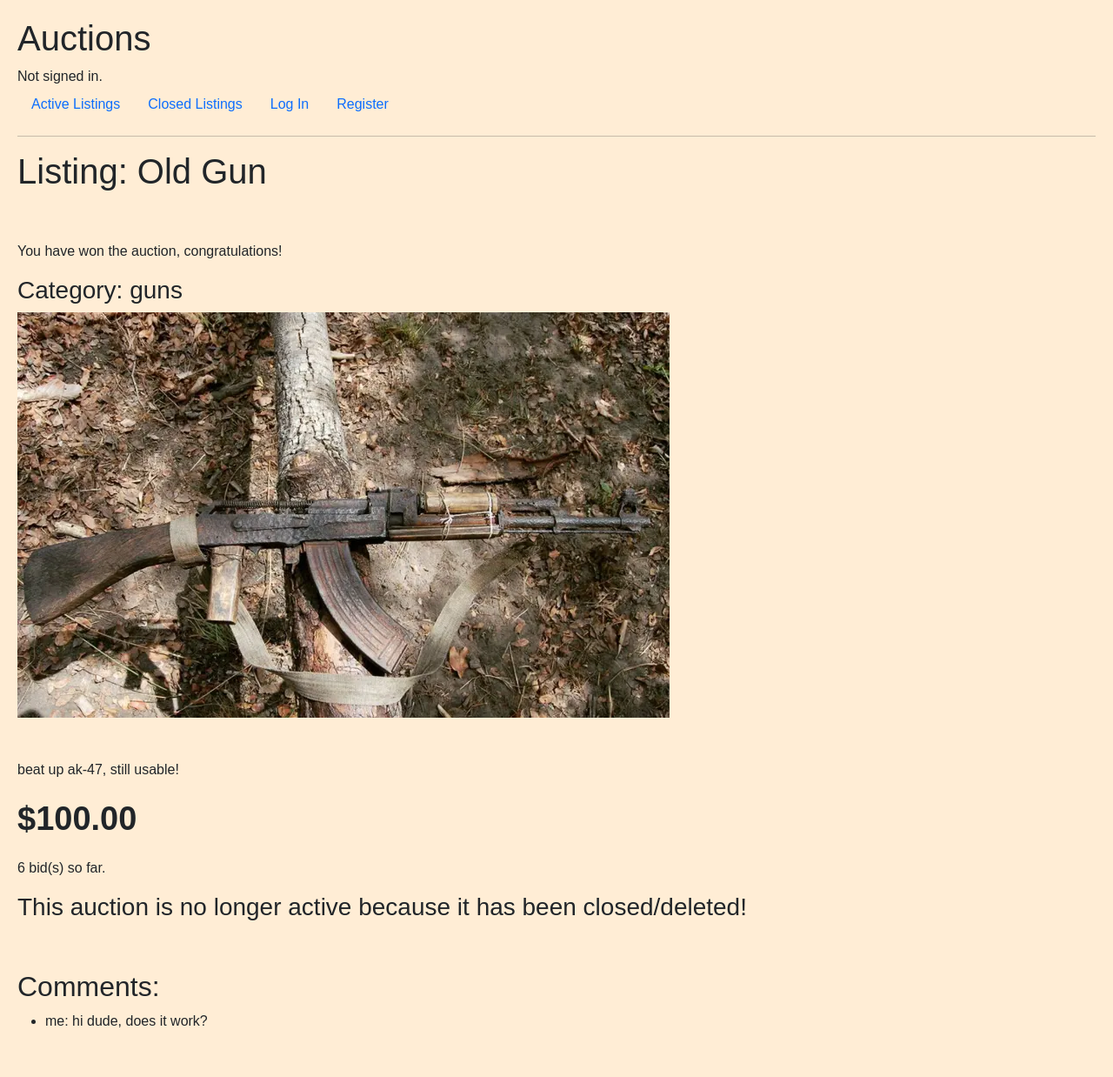
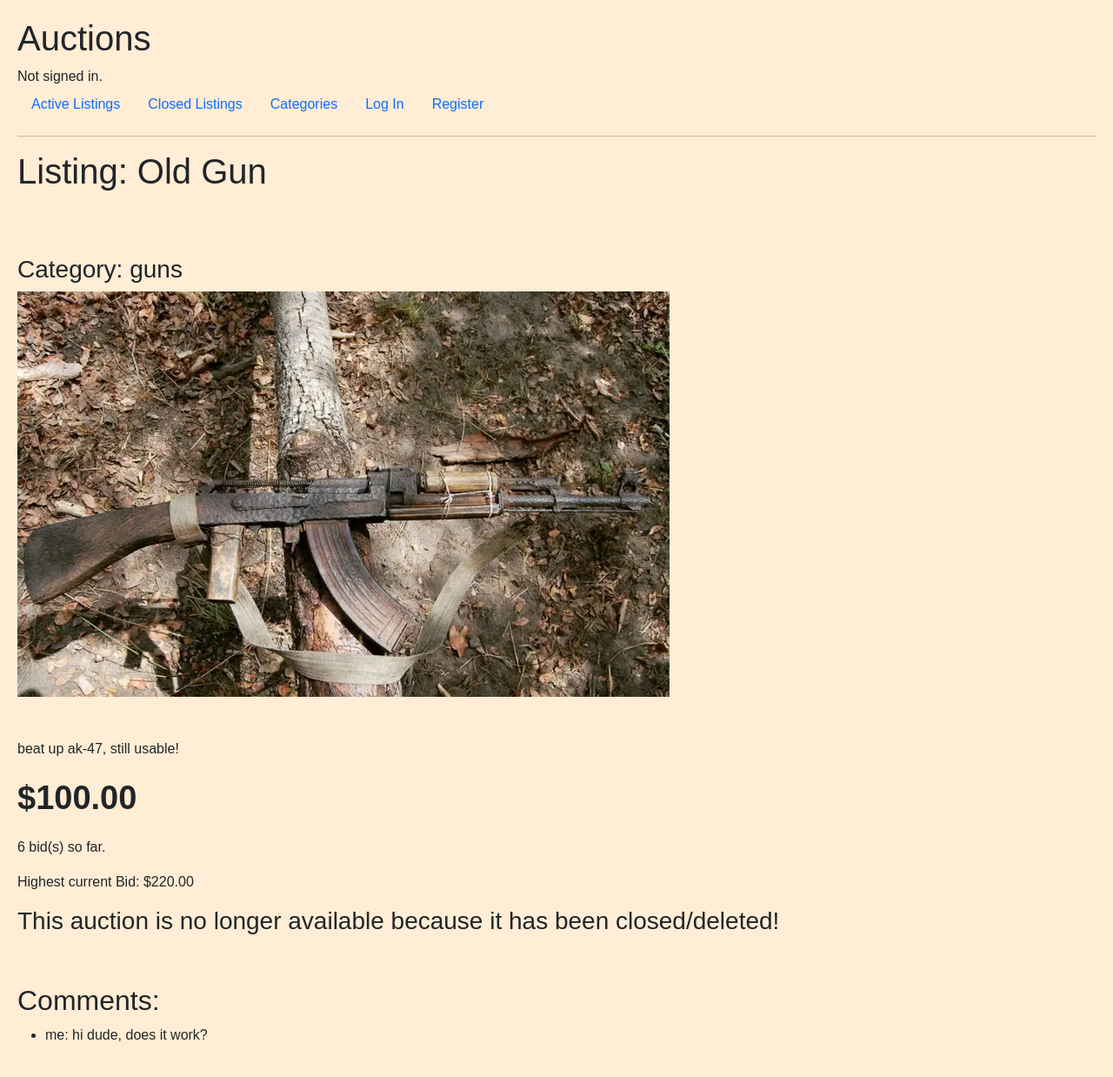
Before and after one commit to MaxK9999/commerce, a Django app: page /listing/18 in a window 1280 px wide. Shown: the whole page at 87% size. Before the commit the page ends 1181 px from the top, so only its background shows below. Run offline with Django 3.2, Linux system fonts and the light colour scheme; data comes from the database, SQL or seed files in the repository; both versions use the stored data as it was after the commit.

Commit message:
Closed listings finished, categories needs populating

```diff
--- a/auctions/models.py
+++ b/auctions/models.py
@@ -1,5 +1,6 @@
 from django.contrib.auth.models import AbstractUser
 from django.db import models
+from django.db.models import Max
 from django.utils import timezone
 
 
--- /dev/null
+++ b/auctions/templates/auctions/categories.html
@@ -0,0 +1,5 @@
+{% extends 'auctions/layout.html' %}
+
+{% block body %}
+    <h3>Categories</h3>
+{% endblock  %}
--- a/auctions/templates/auctions/layout.html
+++ b/auctions/templates/auctions/layout.html
@@ -24,6 +24,9 @@
             <li class="nav-item">
                 <a href="{% url 'previous_auctions' %}" class="nav-link">Closed Listings</a>
             </li>
+            <li class="nav-item">
+                <a href="{% url 'categories' %}" class="nav-link">Categories</a>
+            </li>
             {% if user.is_authenticated %}
                 <li class="nav-item">
                     <a href="{% url 'watchlist_page' %}" class="nav-link">Watchlist ({{ watchlisted_auctions.count }})</a>
--- a/auctions/templates/auctions/listing.html
+++ b/auctions/templates/auctions/listing.html
@@ -6,7 +6,7 @@
     {% if not listing.active %}
         <p>
             {% for bid in listing.bids.all %}
-                {% if bid.is_winner %}
+                {% if bid.is_winner and bid.user == request.user %}
                     You have won the auction, congratulations!
                 {% endif %}
             {% endfor %}
@@ -46,7 +46,7 @@
         <p> {{listing.bids.count }} bid(s) so far.</p>
 
         {% if highest_bid %}
-            <p>Highest current Bid: {{ listing.valuta }}{{ highest_bid }}</p>
+            <p>Highest current Bid: {{ listing.valuta }}{{ highest_bid.amount|floatformat:2 }}</p>
         {% endif %}
 
         {% if user.is_authenticated and listing.active %}
@@ -59,7 +59,7 @@
                 </form>
             {% endif %}
         {% else %}
-            <h3>This auction is no longer active because it has been closed/deleted!</h3>
+            <h3>This auction is no longer available because it has been closed/deleted!</h3>
         {% endif %}
 
     <br><br>
--- a/auctions/templates/auctions/previous_auctions.html
+++ b/auctions/templates/auctions/previous_auctions.html
@@ -1,4 +1,5 @@
 {% extends 'auctions/layout.html' %}
+{% load tz %}
 
 {% block body %}
 <h2>Closed Listings</h2>
@@ -8,10 +9,10 @@
         <div class="listing">
             <a href="{% url 'listing' listing.id %}">
             <h3>{{ listing.title }}</h3>
-            <p>Closed at: {{ auction.closed_at|date:"F j, Y H:i A" }}</p>
+            <p>Closed at: {{ listing.closed_at|timezone:"Europe/Berlin"|date:"F j, Y H:i A" }}</p>
             <p>Category: {{ listing.category }}</p>
             <p>{{ listing.description }}</p>
-            <p class="price">Price: {{ listing.valuta }}{{ listing.ask_price | floatformat:2 }}</p>
+            <p class="price">Ask Price: {{ listing.valuta }}{{ listing.ask_price | floatformat:2 }}</p>
             {% if listing.images.count > 1 %}
             <div id="carouselExampleIndicators" class="carousel slide">
                 <div class="carousel-indicators">
--- a/auctions/urls.py
+++ b/auctions/urls.py
@@ -7,6 +7,7 @@ urlpatterns = [
     path("login", views.login_view, name="login"),
     path("logout", views.logout_view, name="logout"),
     path("register", views.register, name="register"),
+    path("categories", views.categories, name="categories"),
     path("create_listing", views.create_listing, name="create_listing"),
     path("listing/<int:listing_id>", views.listing, name="listing"),
     path("listing/<int:listing_id>/close_listing", views.close_listing, name="close_listing"),
--- a/auctions/views.py
+++ b/auctions/views.py
@@ -122,12 +122,15 @@ def create_listing(request):
 @login_required
 def close_listing(request, listing_id):
     listing = get_object_or_404(Auction, id=listing_id)
+    highest_bid = None
 
     if request.user == listing.user:
         if listing.bids.count() > 0:
             highest_bid = listing.bids.order_by('-amount').first()
             highest_bid.is_winner = True
             highest_bid.save()
+            listing.sold_price = highest_bid.amount
+            listing.save()
 
         listing.active = False
         listing.closed_at = timezone.now()
@@ -135,11 +138,13 @@ def close_listing(request, listing_id):
 
         closed_listings = Auction.objects.filter(active=False).order_by('-closed_at')
         watchlisted_auctions = request.user.watchlist.all()
+        winner = highest_bid.user if highest_bid else None
 
         return render(request, 'auctions/previous_auctions.html', {
             'closed_listings': closed_listings,
-            'winner': highest_bid.user,
-            'watchlisted_auctions': watchlisted_auctions
+            'winner': winner, #THIS LINE HAS BEEN CHANGED
+            'watchlisted_auctions': watchlisted_auctions,
+            'listing': listing,
         })
     return render(request, 'auctions/index.html', {
         'listing': listing,
@@ -149,6 +154,7 @@ def close_listing(request, listing_id):
 def previous_auctions(request):
     closed_listings = Auction.objects.filter(active=False).order_by('-closed_at')
     watchlisted_auctions = []
+
     if request.user.is_authenticated:
         watchlisted_auctions = request.user.watchlist.all()
     return render(request, "auctions/previous_auctions.html", {
@@ -162,6 +168,7 @@ def listing(request, listing_id):
     images = listing_details.images.all()
     comments = listing_details.comments.all()
     watchlisted_auctions = []
+    highest_bid = Bid.objects.filter(listing=listing_details).order_by('-amount').first()
     if request.user.is_authenticated:
         watchlisted_auctions = request.user.watchlist.all()
     return render(request, "auctions/listing.html", {
@@ -169,6 +176,7 @@ def listing(request, listing_id):
         'images': images,
         'comments': comments,
         'watchlisted_auctions': watchlisted_auctions,
+        'highest_bid': highest_bid,
     })
 
 
@@ -215,17 +223,17 @@ def place_bid(request, listing_id):
             bid.save()
             listing.current_bid = bid_amount
             listing.save()
-        else:
-            watchlisted_auctions = request.user.watchlist.all()
-            return render(request, 'auctions/listing.html', {
-                'listing': listing,
-                'watchlisted_auctions': watchlisted_auctions,
-                'images': images,
-            })
+            highest_bid = bid_amount
+            return redirect('listing', listing_id=listing_id)
+
+        elif bid_amount < listing.ask_price or bid_amount <= highest_bid:
+            return redirect('listing', listing_id=listing_id)
+
     return render(request, 'auctions/listing.html', {
         'listing': listing,
         'watchlisted_auctions': watchlisted_auctions,
         'images': images,
+        'highest_bid': highest_bid,
     })
 
 
@@ -243,3 +251,15 @@ def add_comment(request, listing_id):
         new_comment.save()
 
         return redirect('listing', listing_id=listing_id)
+
+
+def categories(request):
+    selected_category = request.GET.get('category', '')
+    if selected_category:
+        filtered_listings = Auction.objects.filter(category__name=selected_category)
+    else:
+        filtered_listings = Auction.objects.all()
+
+    return render(request, 'auctions/categories.html', {
+        'listings': filtered_listings,
+    })
```
Also changed, not shown: db.sqlite3, media/auction_images/Honda_Civic_SI3_cpubFNL.jpeg (added), media/auction_images/Honda_Civic_SI3_rMtNXs0.jpeg (added), media/auction_images/sneakers-social.webp (added).
